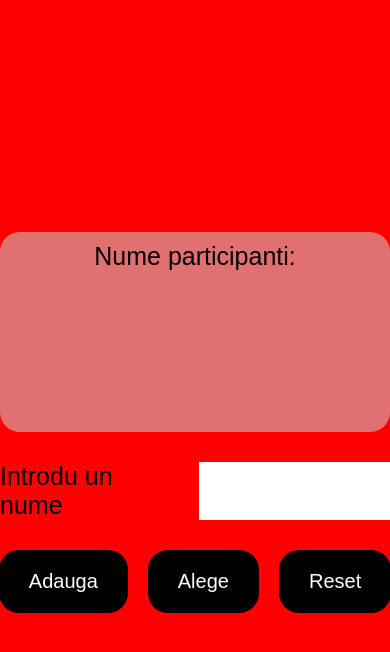
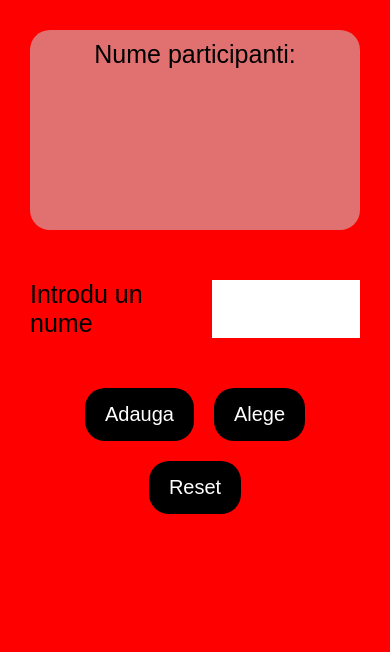
Before and after one commit to andreirosca12/random_org, a plain HTML site: page index.html in a window 390 px wide. Drawn offline with Linux system fonts and the light colour scheme.

Commit message:
responsive mobile

```diff
--- a/styles.css
+++ b/styles.css
@@ -46,6 +46,7 @@ form div {
     max-width: 100%;
 }
 .butoane{
+    flex-wrap: wrap;
     justify-content: center;
 }
 button{
@@ -55,3 +56,13 @@ button{
     color: white;
     border-radius: 20px;
 }
+@media screen and (max-width:783px){
+    form{
+        padding: 30px;
+        justify-content:flex-start;
+        gap:50px;
+    }
+    button{
+        padding: 15px 20px;
+    }
+}
```
